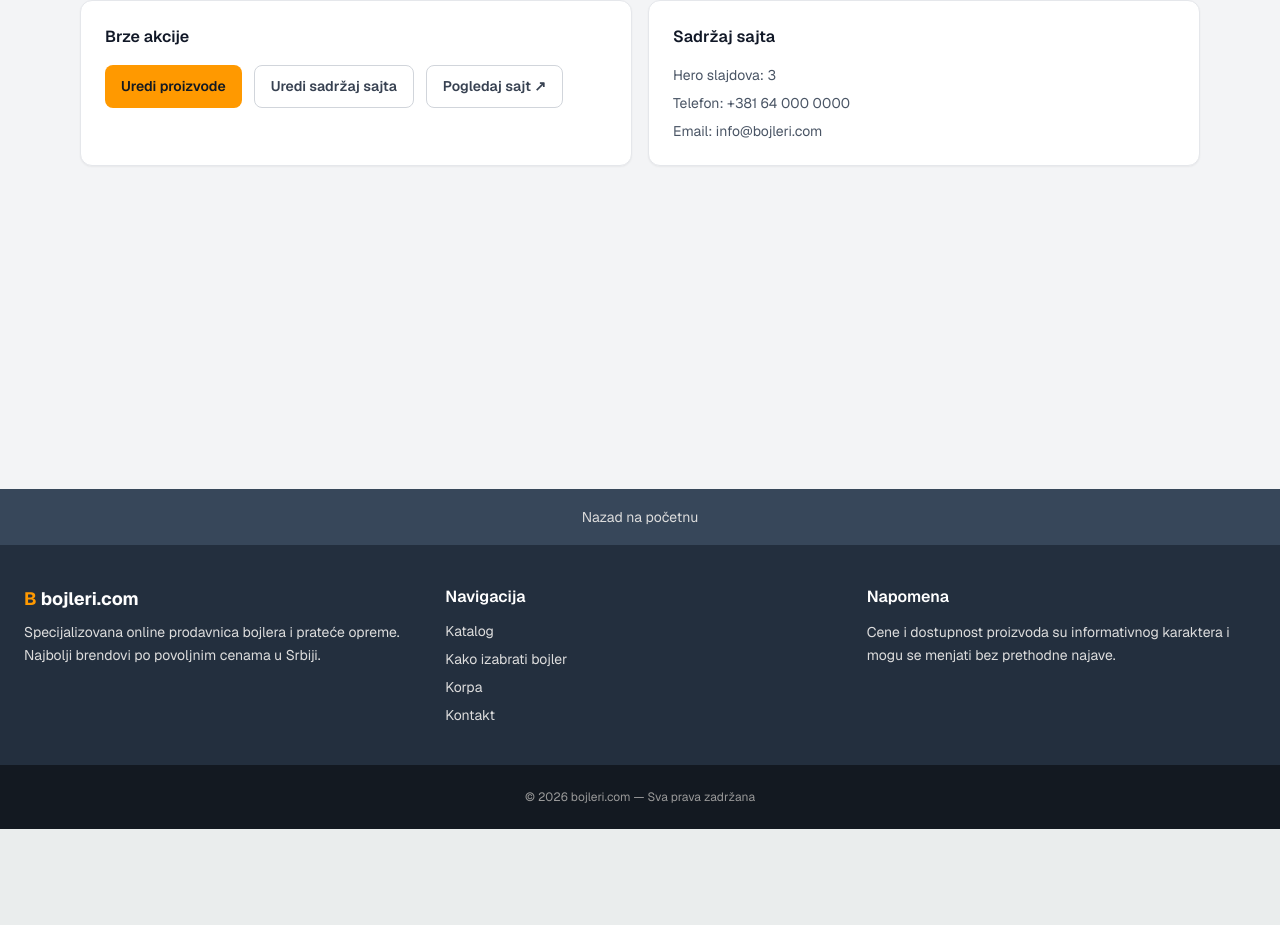
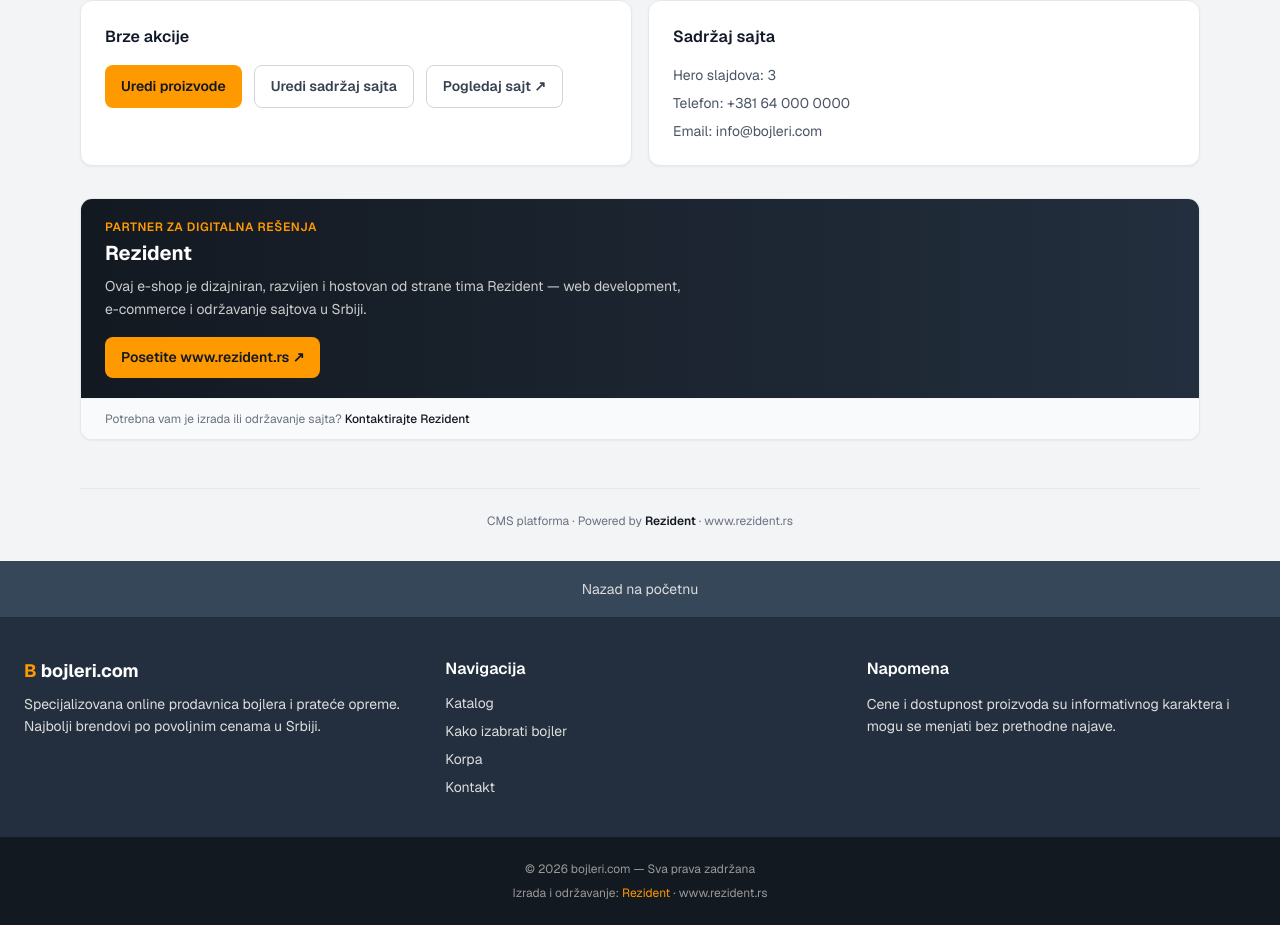
Before and after one commit to Rezidentdoo/bojleri-com, a Next.js app: page /admin in a window 1280 px wide. Shown: the part 411-1336 px from the top of the page. Before the commit the page ends 1240 px from the top, so only its background shows below. Built offline with nearby package versions, Linux system fonts and the light colour scheme.

Commit message:
Add Rezident branding in CMS and site footer

```diff
--- a/src/app/admin/(panel)/layout.tsx
+++ b/src/app/admin/(panel)/layout.tsx
@@ -1,10 +1,14 @@
 import AdminNav from "@/components/admin/AdminNav";
+import { RezidentAdminFooter } from "@/components/admin/RezidentPromo";
 
 export default function AdminPanelLayout({ children }: { children: React.ReactNode }) {
   return (
     <div className="admin-shell">
       <AdminNav />
-      <div className="mx-auto max-w-6xl px-4 py-8">{children}</div>
+      <div className="mx-auto max-w-6xl px-4 py-8">
+        {children}
+        <RezidentAdminFooter />
+      </div>
     </div>
   );
 }
--- a/src/app/admin/(panel)/page.tsx
+++ b/src/app/admin/(panel)/page.tsx
@@ -1,4 +1,5 @@
 import Link from "next/link";
+import RezidentPromo from "@/components/admin/RezidentPromo";
 import { getAllProductsCached } from "@/lib/products";
 import { readSiteSettings } from "@/lib/cms/store";
 
@@ -60,6 +61,10 @@
           </ul>
         </div>
       </div>
+
+      <div className="mt-8">
+        <RezidentPromo />
+      </div>
     </div>
   );
 }
--- a/src/components/Footer.tsx
+++ b/src/components/Footer.tsx
@@ -1,4 +1,5 @@
 import Link from "next/link";
+import RezidentCredit from "@/components/RezidentCredit";
 import { getSiteSettings } from "@/lib/cms/settings";
 
 export default async function Footer() {
@@ -32,8 +33,9 @@
           <p className="mt-3 text-sm leading-relaxed">{settings.footer.disclaimer}</p>
         </div>
       </div>
-      <div className="bg-[#131921] py-6 text-center text-xs text-[#999]">
-        © {new Date().getFullYear()} bojleri.com — Sva prava zadržana
+      <div className="space-y-2 bg-[#131921] py-6 text-center text-xs">
+        <p className="text-[#999]">© {new Date().getFullYear()} bojleri.com — Sva prava zadržana</p>
+        <RezidentCredit variant="footer" />
       </div>
     </footer>
   );
--- /dev/null
+++ b/src/components/RezidentCredit.tsx
@@ -0,0 +1,45 @@
+import Link from "next/link";
+
+const REZIDENT_URL = "https://www.rezident.rs";
+
+type RezidentCreditProps = {
+  variant?: "inline" | "footer";
+};
+
+export default function RezidentCredit({ variant = "inline" }: RezidentCreditProps) {
+  if (variant === "footer") {
+    return (
+      <p className="text-[#999]">
+        Izrada i održavanje:{" "}
+        <Link
+          href={REZIDENT_URL}
+          target="_blank"
+          rel="noopener noreferrer"
+          className="text-[#ff9900] hover:underline"
+        >
+          Rezident
+        </Link>
+        {" · "}
+        <Link
+          href={REZIDENT_URL}
+          target="_blank"
+          rel="noopener noreferrer"
+          className="hover:text-[#ff9900] hover:underline"
+        >
+          www.rezident.rs
+        </Link>
+      </p>
+    );
+  }
+
+  return (
+    <Link
+      href={REZIDENT_URL}
+      target="_blank"
+      rel="noopener noreferrer"
+      className="text-[#ff9900] hover:underline"
+    >
+      Rezident
+    </Link>
+  );
+}
--- a/src/components/admin/AdminLoginForm.tsx
+++ b/src/components/admin/AdminLoginForm.tsx
@@ -1,5 +1,6 @@
 "use client";
 
+import Link from "next/link";
 import { useState } from "react";
 import { useRouter, useSearchParams } from "next/navigation";
 
@@ -34,7 +35,7 @@
   };
 
   return (
-    <div className="flex min-h-screen items-center justify-center bg-[#eaeded] px-4">
+    <div className="flex min-h-screen flex-col items-center justify-center bg-[#eaeded] px-4 py-8">
       <form onSubmit={handleSubmit} className="admin-card w-full max-w-md p-8">
         <h1 className="text-2xl font-bold text-[#131921]">CMS prijava</h1>
         <p className="mt-2 text-sm text-gray-600">Upravljanje sadržajem bojleri.com</p>
@@ -64,6 +65,26 @@
           {loading ? "Prijava..." : "Prijavi se"}
         </button>
       </form>
+      <p className="mt-6 text-center text-xs text-gray-500">
+        CMS izradio{" "}
+        <Link
+          href="https://www.rezident.rs"
+          target="_blank"
+          rel="noopener noreferrer"
+          className="font-semibold text-[#131921] hover:text-[#ff9900]"
+        >
+          Rezident
+        </Link>
+        {" · "}
+        <Link
+          href="https://www.rezident.rs"
+          target="_blank"
+          rel="noopener noreferrer"
+          className="hover:text-[#ff9900] hover:underline"
+        >
+          www.rezident.rs
+        </Link>
+      </p>
     </div>
   );
 }
--- /dev/null
+++ b/src/components/admin/RezidentPromo.tsx
@@ -0,0 +1,59 @@
+import Link from "next/link";
+
+const REZIDENT_URL = "https://www.rezident.rs";
+
+export default function RezidentPromo() {
+  return (
+    <div className="admin-card overflow-hidden border-[#ff9900]/30">
+      <div className="bg-gradient-to-r from-[#131921] to-[#232f3e] px-6 py-5 text-white">
+        <p className="text-xs font-semibold uppercase tracking-wider text-[#ff9900]">
+          Partner za digitalna rešenja
+        </p>
+        <h2 className="mt-1 text-xl font-bold">Rezident</h2>
+        <p className="mt-2 max-w-xl text-sm leading-relaxed text-[#ccc]">
+          Ovaj e-shop je dizajniran, razvijen i hostovan od strane tima Rezident — web
+          development, e-commerce i održavanje sajtova u Srbiji.
+        </p>
+        <Link
+          href={REZIDENT_URL}
+          target="_blank"
+          rel="noopener noreferrer"
+          className="admin-btn admin-btn-primary mt-4 inline-flex"
+        >
+          Posetite www.rezident.rs ↗
+        </Link>
+      </div>
+      <div className="border-t border-gray-100 bg-gray-50 px-6 py-3 text-xs text-gray-500">
+        Potrebna vam je izrada ili održavanje sajta?{" "}
+        <Link href={REZIDENT_URL} target="_blank" rel="noopener noreferrer" className="font-medium text-[#131921] hover:text-[#ff9900]">
+          Kontaktirajte Rezident
+        </Link>
+      </div>
+    </div>
+  );
+}
+
+export function RezidentAdminFooter() {
+  return (
+    <footer className="mt-12 border-t border-gray-200 pt-6 text-center text-xs text-gray-500">
+      CMS platforma · Powered by{" "}
+      <Link
+        href={REZIDENT_URL}
+        target="_blank"
+        rel="noopener noreferrer"
+        className="font-semibold text-[#131921] hover:text-[#ff9900]"
+      >
+        Rezident
+      </Link>
+      {" · "}
+      <Link
+        href={REZIDENT_URL}
+        target="_blank"
+        rel="noopener noreferrer"
+        className="hover:text-[#ff9900] hover:underline"
+      >
+        www.rezident.rs
+      </Link>
+    </footer>
+  );
+}
```
